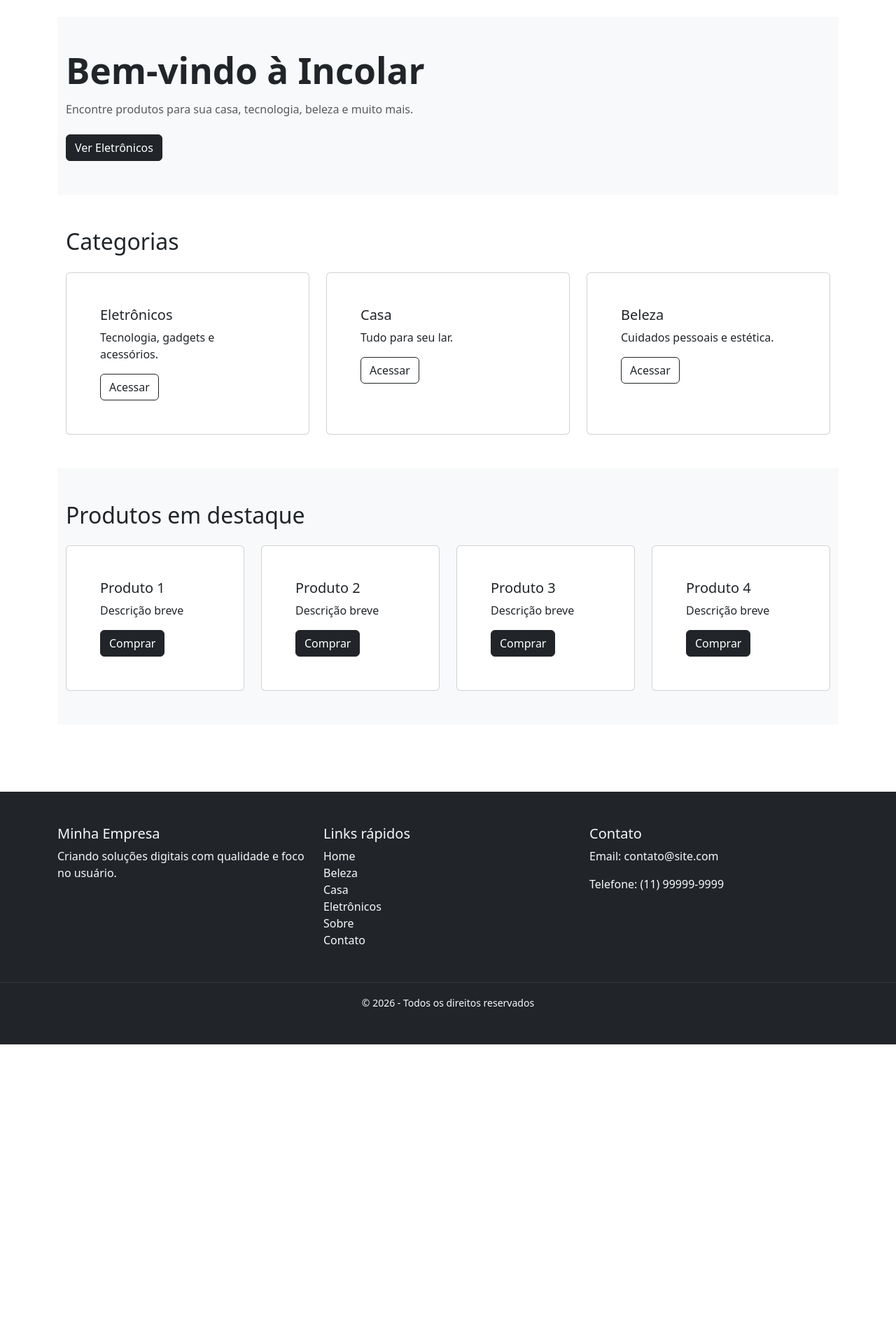
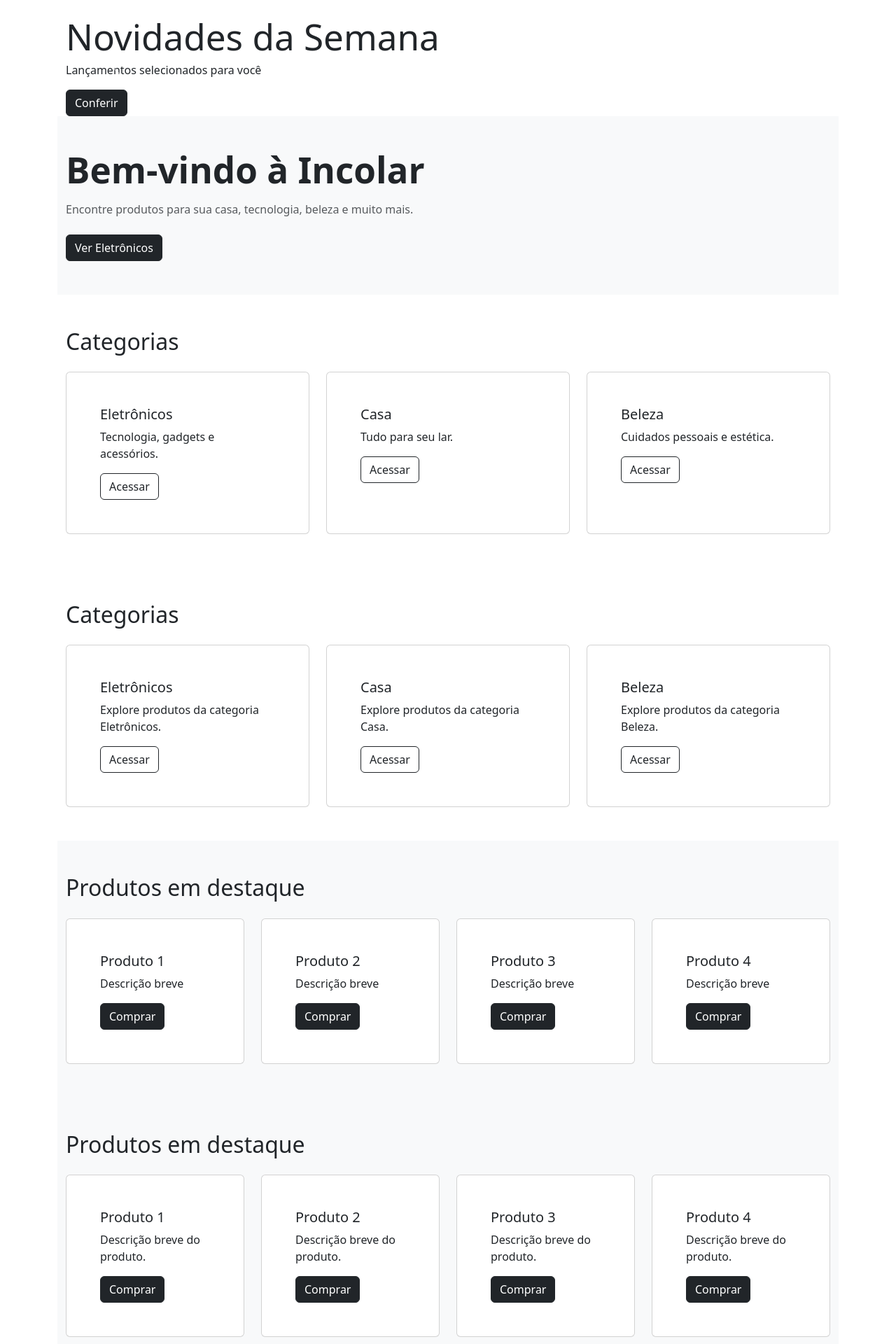
Before and after one commit to dcs30000/landingPage-reactjsBootstrap, a React (Vite) app: page / in a window 1280 px wide. Shown: the part 80-2000 px from the top of the page at 70% size. Before the commit the page ends 1572 px from the top, so only its background shows below. Built offline with nearby package versions, Linux system fonts and the light colour scheme.

Commit message:
colcando algumas seçoes na Home

```diff
--- a/src/pages/Home/Home.jsx
+++ b/src/pages/Home/Home.jsx
@@ -1,4 +1,4 @@
-import { Container, Row, Col, Card, Button } from 'react-bootstrap'
+import { Container, Row, Col, Card, Button, Carousel } from 'react-bootstrap'
 import { Link } from 'react-router-dom'
 
 {/* Importando o CSS */}
@@ -7,6 +7,35 @@ import './Home.css'
 function Home() {
   return (
     <>
+      {/* HERO / CAROUSEL */}
+      <section className="home-hero">
+        <Carousel>
+          <Carousel.Item>
+            <div className="hero-slide hero-slide-1">
+              <Container>
+                <h1>Bem-vindo à Incolar</h1>
+                <p>Os melhores produtos para sua casa e tecnologia</p>
+                <Button as={Link} to="/ofertas" variant="dark">
+                  Ver Ofertas
+                </Button>
+              </Container>
+            </div>
+          </Carousel.Item>
+
+          <Carousel.Item>
+            <div className="hero-slide hero-slide-2">
+              <Container>
+                <h1>Novidades da Semana</h1>
+                <p>Lançamentos selecionados para você</p>
+                <Button as={Link} to="/novidades" variant="dark">
+                  Conferir
+                </Button>
+              </Container>
+            </div>
+          </Carousel.Item>
+        </Carousel>
+      </section>
+
       {/* HERO / BANNER */}
       <section className="bg-light py-5">
         <Container>
@@ -72,6 +101,29 @@ function Home() {
         </Container>
       </section>
 
+      {/* CATEGORIAS 2 */}
+      <section className="py-5">
+        <Container>
+          <h2 className="mb-4">Categorias</h2>
+
+          <Row className="g-4">
+            {['Eletrônicos', 'Casa', 'Beleza'].map((cat) => (
+              <Col md={4} key={cat}>
+                <Card className="h-100 category-card">
+                  <Card.Body>
+                    <Card.Title>{cat}</Card.Title>
+                    <Card.Text>
+                      Explore produtos da categoria {cat}.
+                    </Card.Text>
+                    <Button variant="outline-dark">Acessar</Button>
+                  </Card.Body>
+                </Card>
+              </Col>
+            ))}
+          </Row>
+        </Container>
+      </section>
+
       {/* PRODUTOS EM DESTAQUE */}
       <section className="bg-light py-5">
         <Container>
@@ -120,6 +172,28 @@ function Home() {
           </Row>
         </Container>
       </section>
+
+       {/* PRODUTOS EM DESTAQUE 2 */}
+      <section className="bg-light py-5">
+        <Container>
+          <h2 className="mb-4">Produtos em destaque</h2>
+
+          <Row className="g-4">
+            {[1, 2, 3, 4, 5].map((item) => (
+              <Col md={3} key={item}>
+                <Card className="product-card h-100">
+                  <Card.Body>
+                    <Card.Title>Produto {item}</Card.Title>
+                    <Card.Text>Descrição breve do produto.</Card.Text>
+                    <Button variant="dark">Comprar</Button>
+                  </Card.Body>
+                </Card>
+              </Col>
+            ))}
+          </Row>
+        </Container>
+      </section>
+
     </>
   )
 }
```
